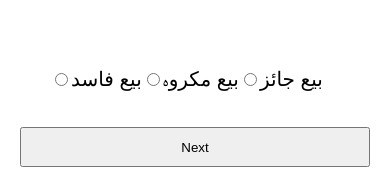
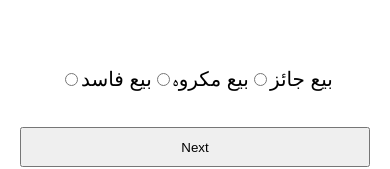
Before and after one commit to RAFAYSHAHZAD/quiz, a plain HTML site: page index.html in a window 390 px wide. Shown: the part 363-532 px from the top of the page. Drawn offline with Linux system fonts and the light colour scheme.

Commit message:
Add files via upload

```diff
--- a/index.html
+++ b/index.html
@@ -55,9 +55,9 @@
 
     @media only screen and (max-width: 600px) {
         #options-container {
-            max-width: fit-content;
-            margin-left: -110px;
-        }
+            max-width: 100%;
+            margin-left: -100px;
+                    }
     }
     #options-container{
        display: flex;
@@ -112,7 +112,7 @@ options: ["بیع جائز",
     question:"بیع صرف ایجاب سے منعقد ہوگی؟",
                 options: ["جی ہاں",
                  "جی  نہیں",
-                  "ان میں سے کوی نہیں",
+                  "یہ دونوں نہیں",
                   ],
                 correctAnswer:2,
                 marks:10
```
